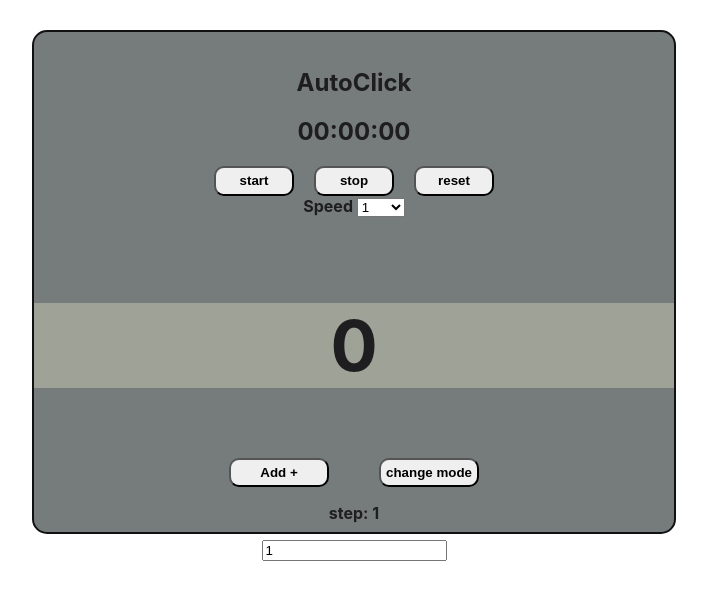
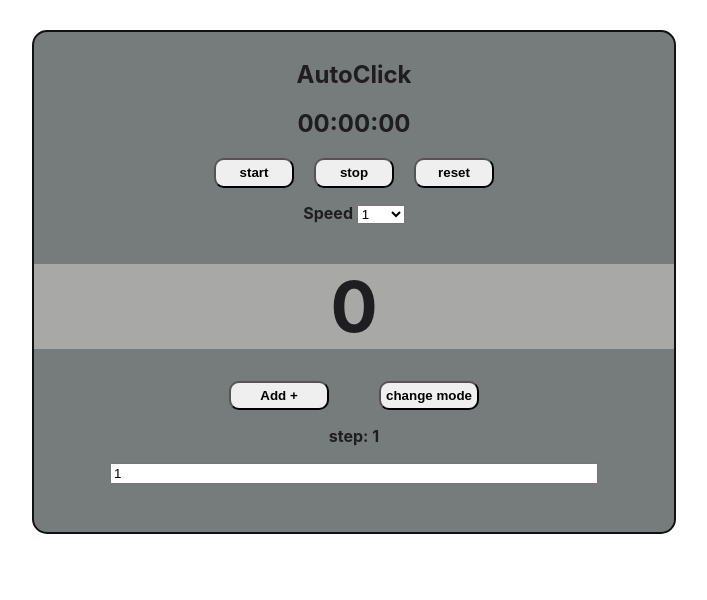
Before and after one commit to novolokova/Practic-react-25-02-23, a React (Create React App) app: page / in a window 1280 px wide. Shown: the top 600 px of the page, without its empty margins (286-993 px from the left). Built offline with nearby package versions, Linux system fonts and the light colour scheme.

Commit message:
Add propsTypes

```diff
--- a/public/index.html
+++ b/public/index.html
@@ -24,7 +24,7 @@
       work correctly both with client-side routing and a non-root public URL.
       Learn how to configure a non-root public URL by running `npm run build`.
     -->
-    <title>React App</title>
+    <title>Counter</title>
   </head>
   <body>
     <noscript>You need to enable JavaScript to run this app.</noscript>
--- a/src/components/AutoClick/AutoClick.module.css
+++ b/src/components/AutoClick/AutoClick.module.css
@@ -1,5 +1,5 @@
 .autoClick {
-    padding: 1em;
+    padding: 0.5em;
 }
 
 .btn {
@@ -9,3 +9,6 @@
     border-radius: 10px;
     font-weight: bold;
 }
+.select{
+     margin-top: 15px;
+}
--- a/src/components/AutoClick/index.js
+++ b/src/components/AutoClick/index.js
@@ -1,8 +1,17 @@
 import React, { Component } from "react";
 import { format, add } from "date-fns";
+import PropTypes from "prop-types";
+import { TIME_END, CONST_INTERVAL } from "../../constants";
 import styles from "./AutoClick.module.css";
 
 class AutoClick extends Component {
+  /**
+   *
+   * @param {*} props
+   * @param {function} props.resetStep
+   * @param {function} props.resetCount
+   * @param {function} props.changeHandler
+   */
   constructor(props) {
     super(props);
     this.state = {
@@ -10,8 +19,6 @@ class AutoClick extends Component {
       mess: "",
       intervalStep: 1000,
     };
-    this.intervalConst = 1000;
-    this.timeEnd = new Date(0, 0, 0, 0, 0, 30, 0);
     this.intervalId = null;
     this.timeId = null;
     this.options = [
@@ -26,7 +33,7 @@ class AutoClick extends Component {
   }
 
   tick = () => {
-      if (this.state.time < this.timeEnd) {
+    if (this.state.time < TIME_END) {
       this.setState((state) => {
         return { time: add(state.time, { seconds: 1 }) };
       });
@@ -35,14 +42,15 @@ class AutoClick extends Component {
       this.setState({ mess: `Time is over: ` });
     }
   };
+
   start = () => {
     const { changeHandler } = this.props;
     if (this.intervalId === null) {
       this.intervalId = setInterval(changeHandler, this.state.intervalStep);
       this.timeId = setInterval(this.tick, 1000);
     }
+  };
 
-  };
   stop = () => {
     clearInterval(this.intervalId);
     clearInterval(this.timeId);
@@ -51,27 +59,27 @@ class AutoClick extends Component {
   };
 
   reset = () => {
+    const { resetCount, resetStep } = this.props;
     this.stop();
-    this.props.resetCount();
     this.setState({ time: new Date(0, 0, 0, 0, 0, 0, 0) });
-    this.props.resetCount();
-    this.props.resetStep();
+    resetCount();
+    resetStep();
     this.setState({ mess: "" });
   };
 
   handleChange = ({ target }) => {
     this.setState({ value: target.value });
-    this.setState({ intervalStep: this.intervalConst * target.value });
+    this.setState({ intervalStep: CONST_INTERVAL * target.value });
   };
 
   componentWillUnmount() {
     this.stop();
   }
   render() {
-    const{time, mess, options:value} = this.state;
+    const { time, mess, options: value } = this.state;
     return (
       <div className={styles.autoClick}>
-        <h2>AutoClick </h2>
+        <h2>AutoClick</h2>
         <h2>
           {mess}
           {format(time, "HH:mm:ss")}
@@ -85,7 +93,7 @@ class AutoClick extends Component {
         <button className={styles.btn} onClick={this.reset}>
           reset
         </button>
-        <div>
+        <div className={styles.select}>
           <label> Speed </label>
           <select value={value} onChange={this.handleChange}>
             {this.options.map((option) => (
@@ -100,4 +108,16 @@ class AutoClick extends Component {
   }
 }
 
+AutoClick.propTypes = {
+  resetStep: PropTypes.func,
+  resetCount: PropTypes.func,
+  changeHandler: PropTypes.func,
+};
+
+AutoClick.defaultProps = {
+  resetStep: ()=>{},
+  resetCount: ()=>{},
+  changeHandler: ()=>{},
+}
+
 export default AutoClick;
--- a/src/components/Counter/Counter.module.css
+++ b/src/components/Counter/Counter.module.css
@@ -1,7 +1,8 @@
 .h2 {
     width: 100%;
+    margin: 5% 0 5% 0;
     font-size: 70px;
-    background-color: rgb(159, 163, 151);
+    background-color: rgb(168, 168, 167);
 }
 
 .btn {
@@ -11,3 +12,7 @@
     margin: 0 25px;
     font-weight: bold;
 }
+.input{
+    width: 75%;
+    margin: auto;
+}
--- a/src/components/Counter/index.js
+++ b/src/components/Counter/index.js
@@ -1,57 +1,63 @@
-import React, { Component } from "react";
-import AutoClick from "../AutoClick";
+import React from "react";
+import PropTypes from "prop-types";
 import styles from "./Counter.module.css";
 
-class Counter extends Component {
-  constructor(props) {
-    super(props);
-    this.state = {
-      count: 0,
-      isAdd: true,
-    };
-  }
-  resetCount = () => {
-    this.setState({ count: 0 });
-  };
-  changeHandler = () => {
-
-    if (this.state.isAdd) {
-      this.setState({ count: this.state.count + Number(this.props.step) });
-    } else {
-      this.setState({ count: this.state.count - Number(this.props.step) });
-    }
-  };
-  clickHandler = () => {
-    this.setState({ isAdd: !this.state.isAdd });
-  };
-
-  render() {
-    const { count, isAdd } = this.state;
+/**
+ * @param {*} props
+ * @param {number} props.count
+ * @param {number} props.step
+ * @param {boolean} props.isAdd
+ * @param {function} props.stepHandler
+ * @param {function} props.changeHandler
+ * @param {function} props.clickHandler
+ */
+function Counter(props) {
+  const { count, step, isAdd, stepHandler, changeHandler, clickHandler } =
+    props;
   const changeMode = isAdd ? "Add +" : "Sub -";
-
   return (
     <>
-        <div>
-          <AutoClick
-            changeHandler={this.changeHandler}
-            resetCount={this.resetCount}
-            resetStep={this.props.resetStep}
-          />
-        </div>
       <div>
         <article>
           <p className={styles.h2}>{count}</p>
         </article>
-          <button className={styles.btn} onClick={this.changeHandler}>
+        <button className={styles.btn} onClick={changeHandler}>
           {changeMode}
         </button>
-          <button className={styles.btn} onClick={this.clickHandler}>
+        <button className={styles.btn} onClick={clickHandler}>
           change mode
         </button>
+        <p>step: {step}</p>
+        <input
+          className={styles.input}
+          value={step}
+          onChange={stepHandler}
+          type="text"
+          name="step"
+        />
       </div>
     </>
   );
 }
+
+Counter.propTypes = {
+  count: PropTypes.number.isRequired,
+  step: PropTypes.number.isRequired,
+  isAdd: PropTypes.bool.isRequired,
+  stepHandler: PropTypes.func,
+  changeHandler: PropTypes.func,
+  clickHandler: PropTypes.func,
+};
+
+Counter.defaultProps = {
+  count: 0,
+  step: 1,
+  isAdd: true,
+  stepHandler: ()=>{},
+  changeHandler: ()=>{},
+  clickHandler: ()=>{},
 }
 
+
+
 export default Counter;
--- a/src/components/CounterSection/index.js
+++ b/src/components/CounterSection/index.js
@@ -1,35 +1,60 @@
 import React, { Component } from "react";
-import {MIN_STEP, MAX_STEP} from "../../constants"
+import { MIN_STEP, MAX_STEP } from "../../constants";
+import AutoClick from "../AutoClick";
 import Counter from "../Counter";
 import styles from "./CounterSection.module.css";
-
-// const minStep = 1;
-// const maxStep = 1000000;
 
 class CounterSection extends Component {
   constructor(props) {
     super(props);
-    this.state = { step: MIN_STEP };
+    this.state = {
+      count: 0,
+      step: MIN_STEP,
+      isAdd: true,
+    };
   }
   resetStep = () => {
     this.setState({ step: 1 });
   };
+
+  resetCount = () => {
+    this.setState({ count: 0 });
+  };
+
   stepHandler = ({ target }) => {
     if (target.value < MAX_STEP)
       this.setState({ step: target.value.replace(/[^0-9.]/g, "") });
   };
 
+  changeHandler = () => {
+    const { step, count, isAdd } = this.state;
+    if (isAdd) {
+      this.setState({ count: count + Number(step) });
+    } else {
+      this.setState({ count: count - Number(step) });
+    }
+  };
+
+  clickHandler = () => {
+    this.setState({ isAdd: !this.state.isAdd });
+  };
+
   render() {
-    const { step } = this.state;
+    const { count, step, isAdd } = this.state;
     return (
       <div className={styles.container}>
-        <Counter step={step} resetStep={this.resetStep} />
-        <p>step: {step}</p>
-        <input
-          value={step}
-          onChange={this.stepHandler}
-          type="text"
-          name="step"
+        <AutoClick
+          resetStep={this.resetStep}
+          resetCount={this.resetCount}
+          changeHandler={this.changeHandler}
+        />
+        <Counter
+          count={count}
+          step={step}
+          isAdd={isAdd}
+          stepHandler={this.stepHandler}
+          changeHandler={this.changeHandler}
+          clickHandler={this.clickHandler}
         />
       </div>
     );
--- a/src/constants.js
+++ b/src/constants.js
@@ -1,2 +1,4 @@
 export const MIN_STEP = 1;
 export const MAX_STEP = 1000000;
+export const CONST_INTERVAL = 1000;
+export const TIME_END = new Date(0, 0, 0, 0, 0, 30, 0);
```
Also changed, not shown: src/App.js (+2 -5 lines). Lines whose indentation alone changed are shown as unchanged.
